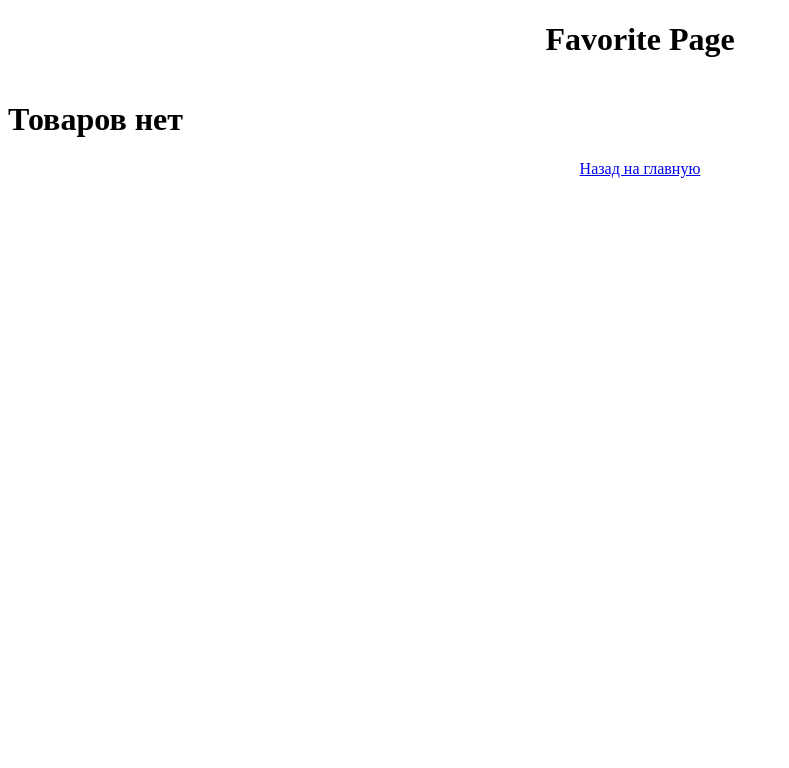
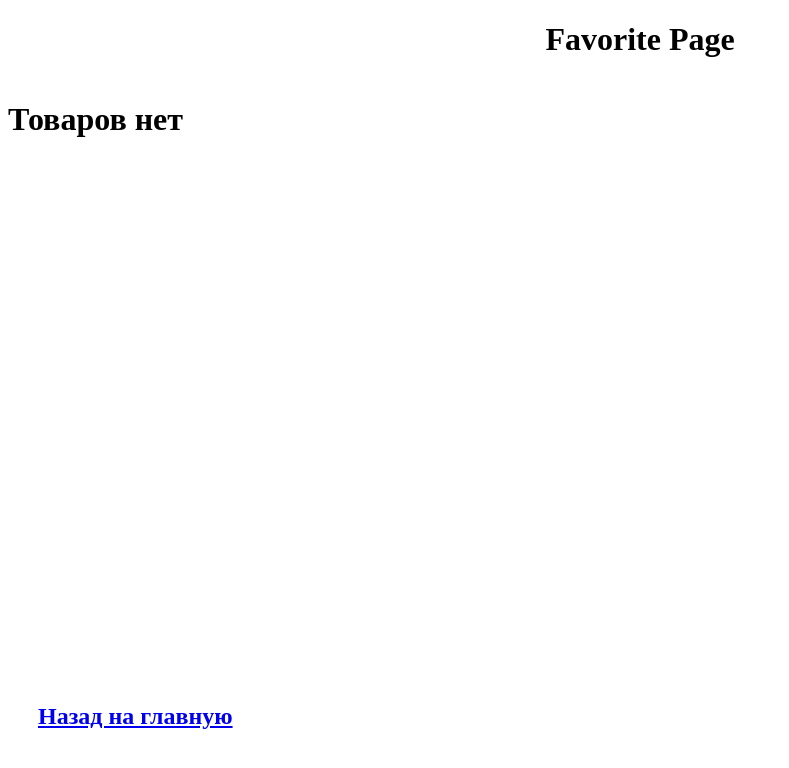
Before and after one commit to avanyushkin/reactShopApp, a React (Create React App) app: page /favorite in a window 1280 px wide. Shown: the top 768 px of the page, without its empty margins (0-789 px from the left). Built offline with nearby package versions, Linux system fonts and the light colour scheme; data requests are answered from the project's data file.

Commit message:
created a shopping cart

```diff
--- a/package.json
+++ b/package.json
@@ -3,6 +3,7 @@
   "version": "0.1.0",
   "private": true,
   "dependencies": {
+    "@ant-design/icons": "^5.6.1",
     "@reduxjs/toolkit": "^2.8.2",
     "@testing-library/dom": "^10.4.1",
     "@testing-library/jest-dom": "^6.6.4",
--- a/src/App.css
+++ b/src/App.css
@@ -7,7 +7,7 @@ body {
   height: 80px;
   color: #fff;
   display: flex;
-  justify-content: space-between;
+  justify-content: space-around;
   padding: 10px;
   align-items: center;
 }
@@ -65,6 +65,7 @@ body {
 
 .card-icon {
     margin-right: 20px;
+    margin-bottom: 40px;
 }
 
 .favoriteIconHeader {
--- a/src/App.js
+++ b/src/App.js
@@ -2,10 +2,11 @@ import './App.css'
 import { useState, useEffect } from 'react'
 import { Route, Routes } from 'react-router-dom'
 import Main from './pages/main/Main.jsx'
-import FavoritePage from './pages/favorite/FavoritePage.jsx'
+import FavoritePage from './pages/favorite/index.jsx'
 import { fetchProducts } from './pages/main/productsSlice.js'
 import { useDispatch } from 'react-redux'
 import { fetchFavorites } from './pages/favorite/favoritesSlice.js'
+import { CartPage } from './pages/cart/index.jsx'
 
 function App() {
   // const [products, setProducts] = useState([]);
@@ -66,9 +67,16 @@ function App() {
           />
         </>}/>
 
-        <Route path='/favorite' element={<>
-          <FavoritePage />
-        </>}/>
+        <Route path='/favorite' element={
+          <>
+            <FavoritePage />
+          </>
+        }/>
+        <Route path='/cart' element={
+          <>
+            <CartPage />
+          </>
+        }/>
 
       </Routes>
     </>
--- a/src/Components/Card.jsx
+++ b/src/Components/Card.jsx
@@ -1,4 +1,5 @@
 import FavoriteIcon from './FavoriteIcon.jsx'
+import { ShoppingCartOutlined } from '@ant-design/icons'
 
 function Card( {favoriteIds,
                 onClickFavorites,
@@ -15,11 +16,15 @@ function Card( {favoriteIds,
             <div>rating: {rating}</div>
             <div>{price}</div>
           </div>
-          {favoriteIds && (
-          <div className='card-icon' onClick = {() => onClickFavorites( product )}>
-            <FavoriteIcon isFavorite={favoriteIds.includes(id)} />
+
+          <div>
+            {favoriteIds && (
+            <div className='card-icon' onClick = {() => onClickFavorites( product )}>
+              <FavoriteIcon isFavorite={favoriteIds.includes(id)} />
+            </div>
+            )}
+            <ShoppingCartOutlined style={{fontSize: '40px', color: '#c7c7c7'}}/>
           </div>
-          )}
         </div>
       </div>
     </>
--- /dev/null
+++ b/src/Components/buttonBack/index.css
@@ -0,0 +1,7 @@
+.buttonBack {
+  color: rgb(78, 78, 246);
+  position: fixed;
+  bottom: 50px;
+  margin-left: 30px;
+
+}
--- /dev/null
+++ b/src/Components/buttonBack/index.jsx
@@ -0,0 +1,14 @@
+import { Link } from 'react-router-dom'
+import './index.css'
+
+export const ButtonBack = () => {
+    return(
+        <>
+          <h2 className='buttonBack'>
+            <Link to='/'>
+                <div>Назад на главную</div>
+            </Link>
+          </h2>
+        </>
+    );
+}
--- /dev/null
+++ b/src/pages/cart/index.jsx
@@ -0,0 +1,10 @@
+import { ButtonBack } from '../../Components/buttonBack'
+
+export const CartPage = () => {
+  return (
+    <>
+      <h1>Cart</h1>
+      <ButtonBack />
+    </>
+  )
+}
--- a/src/pages/favorite/FavoritePage.jsx
+++ b/src/pages/favorite/index.jsx
@@ -1,6 +1,7 @@
 import { Link } from 'react-router-dom';
 import Card from '../../Components/Card.jsx';
 import { useSelector } from 'react-redux';
+import { ButtonBack } from '../../Components/buttonBack'
 
 function FavoritePage( ) {
   const favorites = useSelector((state) => state.favorites.favorites);
@@ -18,9 +19,7 @@ function FavoritePage( ) {
           );
         })) : <h1>Товаров нет</h1>}
         </div>
-      <Link to='/'>
-        <div>Назад на главную</div>
-      </Link>
+      <ButtonBack />
     </>
   );
 }
```
Also changed, not shown: src/Components/Header.jsx (+7 -2 lines), 1 other file (tests, documents, lock files or other folders).
